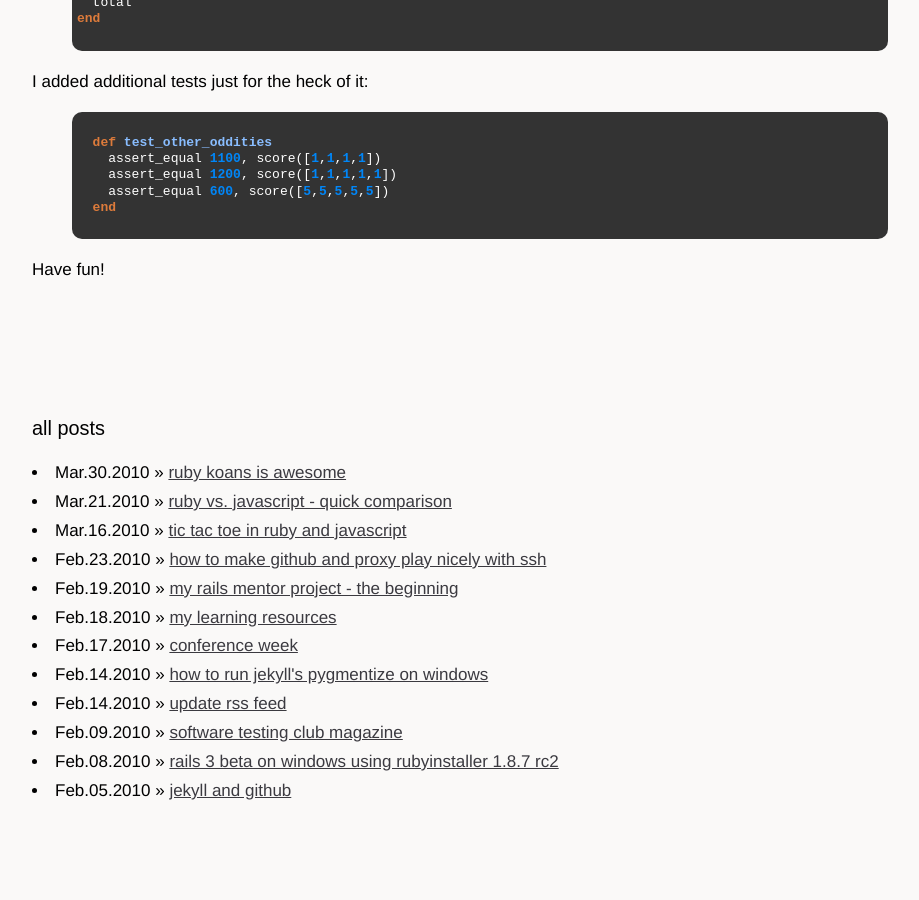
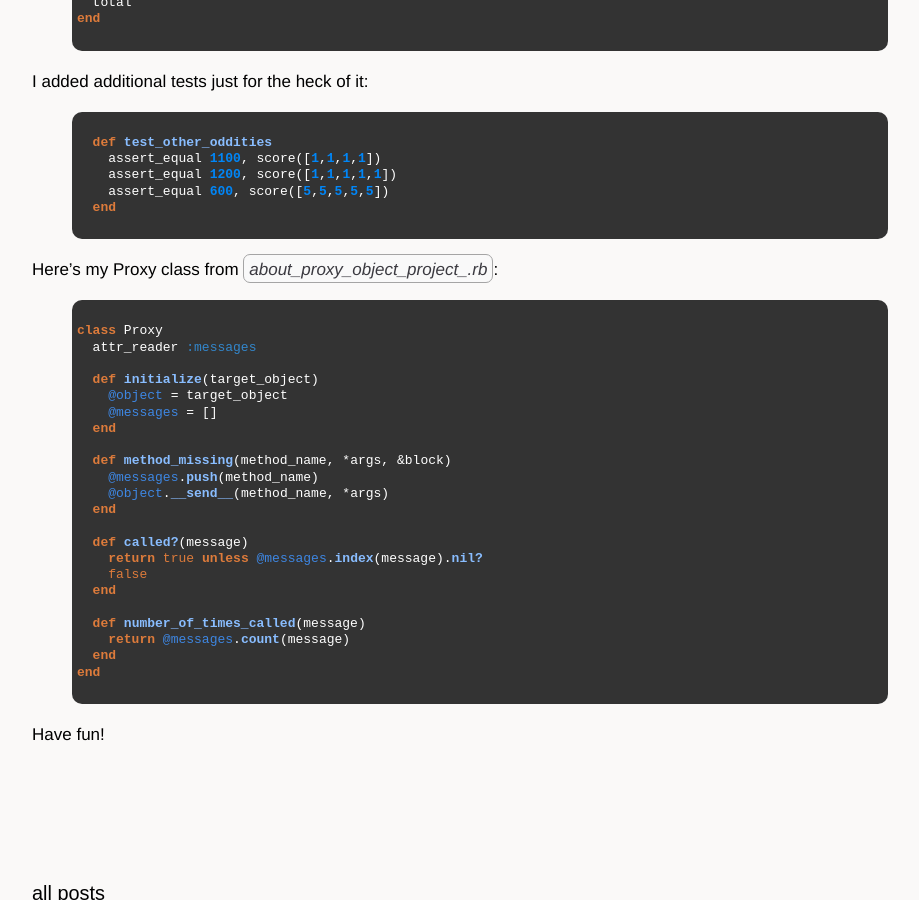
Before and after one commit to sl4m/sl4m.github.com, a Jekyll site: the page built from _posts/2010-03-29-ruby-koans-is-awesome.markdown, in a window 1280 px wide and 900 px high, scrolled down 2012 px. Shown: the whole window, without its empty margins (160-1079 px from the left). Built offline with Jekyll 4.4.1, drawn with Linux system fonts in a browser that asks for light colours; comment, search, counter and statistics services are not loaded; before the commit the page ends 2835 px from its top, so only the background shows below that.

Commit message:
updated post with proxy class code

```diff
--- a/_posts/2010-03-29-ruby-koans-is-awesome.markdown
+++ b/_posts/2010-03-29-ruby-koans-is-awesome.markdown
@@ -106,4 +106,31 @@ I added additional tests just for the heck of it:
   end
 {% endhighlight %}
 
+Here's my Proxy class from *about\_proxy\_object\_project\_.rb*:
+
+{% highlight ruby %}
+class Proxy
+  attr_reader :messages
+
+  def initialize(target_object)
+    @object = target_object
+    @messages = []
+  end
+
+  def method_missing(method_name, *args, &block)
+    @messages.push(method_name)
+    @object.__send__(method_name, *args)
+  end
+
+  def called?(message)
+    return true unless @messages.index(message).nil?
+    false
+  end
+
+  def number_of_times_called(message)
+    return @messages.count(message)
+  end
+end
+{% endhighlight %}
+
 Have fun!
```
